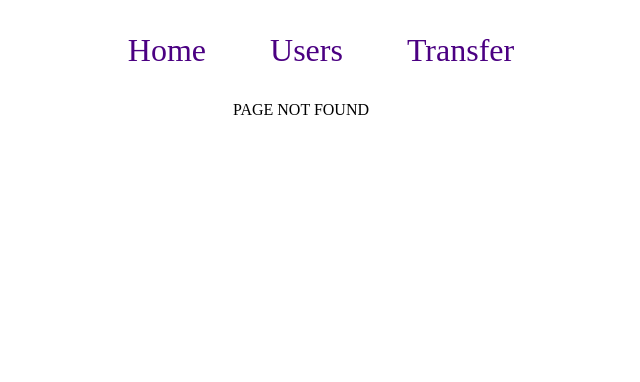
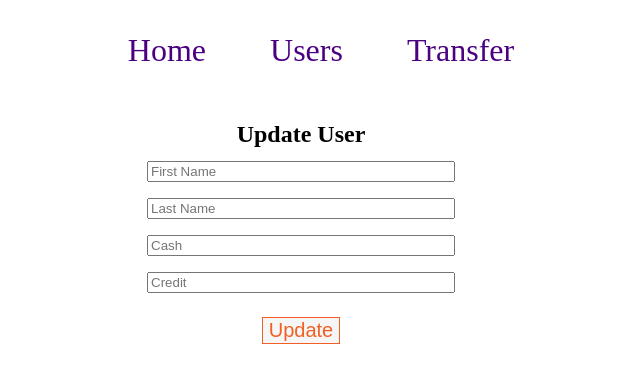
Before and after one commit to Justy031090/React-Node.js-deploy-API, a React (Create React App) app in the folder client/: page /api/users/update/1 in a window 1280 px wide. Before the commit this address had no page. Shown: the top 382 px of the page, without its empty margins (339-979 px from the left). Built offline with nearby package versions, Linux system fonts and the light colour scheme.

Commit message:
update user, deleteuser added

```diff
--- a/client/src/App.css
+++ b/client/src/App.css
@@ -3,6 +3,7 @@
     flex-direction: column;
     align-items: center;
     justify-content: center;
+    text-align: center;
 }
 .form {
     display: flex;
@@ -17,9 +18,21 @@ button {
     color: #f25f24;
     border: #f25f24 solid 1px;
 }
+button:hover {
+    cursor: pointer;
+    background-color: #f25f24;
+    color: #f6f6f6;
+}
 h2 {
     margin-bottom: 0.3rem;
 }
 .main-btn {
     font-size: 2.5rem;
 }
+.user-btn {
+    display: flex;
+}
+input {
+    margin: 0.5rem;
+    width: 300px;
+}
--- a/client/src/App.js
+++ b/client/src/App.js
@@ -6,7 +6,7 @@ import Transfer from './components/Transfer';
 import NotFound from './components/NotFound';
 import Users from './components/Users';
 import User from './components/User';
-
+import Update from './components/Update';
 function App() {
     return (
         <Router>
@@ -16,6 +16,7 @@ function App() {
                 <Route path="/api/users" element={<Users />} />
                 <Route path="/api/user/:id" element={<User />} />
                 <Route path="/api/users/transfer" element={<Transfer />} />
+                <Route path="/api/users/update/:id" element={<Update />} />
                 <Route path="*" element={<NotFound />} />
             </Routes>
         </Router>
--- a/client/src/components/Transfer.jsx
+++ b/client/src/components/Transfer.jsx
@@ -1,11 +1,18 @@
-import React, { Fragment, useState } from 'react';
+import React, { useState } from 'react';
 import axios from 'axios';
 
 const Transfer = () => {
     const [transfer, setTransfer] = useState({ from: '', to: '', amount: '' });
     const { from, to, amount } = transfer;
+
     const onChange = (e) => {
-        setTransfer({ ...transfer, [e.target.name]: Number(e.target.value) });
+        if ([e.target.name === 'amount']) {
+            setTransfer({
+                ...transfer,
+                [e.target.name]: Number(e.target.value),
+            });
+        }
+        setTransfer({ ...transfer, [e.target.name]: e.target.value });
     };
     const onSubmit = async (e) => {
         e.preventDefault();
@@ -28,7 +35,6 @@ const Transfer = () => {
         setTransfer({ from: '', to: '', amount: '' });
     };
     return (
-        <Fragment>
         <div className="container">
             <h2 className="transfer-header">Transfer Money</h2>
             <form className="transfer-form" onSubmit={(e) => onSubmit(e)}>
@@ -64,7 +70,6 @@ const Transfer = () => {
                 </div>
             </form>
         </div>
-        </Fragment>
     );
 };
 
--- /dev/null
+++ b/client/src/components/Update.jsx
@@ -0,0 +1,106 @@
+import React, { useState } from 'react';
+import { useParams } from 'react-router-dom';
+import axios from 'axios';
+
+const Update = () => {
+    const [msg, setMsg] = useState('');
+    const [err, setErr] = useState('');
+    const [update, setUpdate] = useState({
+        firstName: '',
+        lastName: '',
+        credit: '',
+        cash: '',
+    });
+    const params = useParams();
+    const { firstName, lastName, credit, cash } = update;
+
+    const onChange = (e) => {
+        if ([e.target.name === 'amount'] || [e.target.name === 'credit']) {
+            setUpdate({
+                ...update,
+                [e.target.name]: Number(e.target.value),
+            });
+        }
+        setUpdate({ ...update, [e.target.name]: e.target.value });
+    };
+    const onSubmit = async (e) => {
+        e.preventDefault();
+        setErr('');
+        setMsg('');
+        if (!firstName && !lastName && !credit && !cash)
+            return setErr('Must fill at least one field');
+        try {
+            const config = {
+                headers: {
+                    'Content-Type': 'application/json',
+                },
+            };
+            const body = update;
+            const res = await axios.patch(
+                `http://localhost:5000/api/users/${params.id}`,
+                body,
+                config
+            );
+            console.log(res.data);
+            setMsg('User Updated');
+        } catch (e) {
+            setErr(e.response.data);
+        }
+        setUpdate({
+            firstName: '',
+            lastName: '',
+            credit: '',
+            cash: '',
+        });
+    };
+    return (
+        <div className="container">
+            <h2 className="update-header">Update User</h2>
+            <form className="update-form" onSubmit={(e) => onSubmit(e)}>
+                <div className="form-group">
+                    <input
+                        type="text"
+                        placeholder="First Name"
+                        name="firstName"
+                        onChange={(e) => onChange(e)}
+                        value={firstName}
+                    />
+                </div>
+                <div className="form-group">
+                    <input
+                        type="text"
+                        placeholder="Last Name"
+                        name="lastName"
+                        onChange={(e) => onChange(e)}
+                        value={lastName}
+                    />
+                </div>
+                <div className="form-group">
+                    <input
+                        type="number"
+                        placeholder="Cash"
+                        name="cash"
+                        onChange={(e) => onChange(e)}
+                        value={cash}
+                    />
+                </div>
+                <div className="form-group">
+                    <input
+                        type="number"
+                        placeholder="Credit"
+                        name="credit"
+                        onChange={(e) => onChange(e)}
+                        value={credit}
+                    />
+                </div>
+                <div className="form-group">
+                    <button type="submit">Update</button>
+                </div>
+            </form>
+            {msg && <h2 style={{ color: 'red' }}>{msg}</h2>}
+            {err && <h2 style={{ color: 'red' }}>{err}</h2>}
+        </div>
+    );
+};
+
+export default Update;
--- a/client/src/components/User.jsx
+++ b/client/src/components/User.jsx
@@ -1,11 +1,13 @@
-import React, { useState, useEffect, Fragment } from 'react';
-import { useParams } from 'react-router-dom';
+import React, { useState, useEffect } from 'react';
+import { useParams, useNavigate } from 'react-router-dom';
 import axios from 'axios';
 
 const User = () => {
     const [user, setUser] = useState({});
+    const [err, setErr] = useState('');
     const params = useParams();
-    const { cash, credit, firstName, lastName, created, email } = user;
+    const navigate = useNavigate();
+    const { cash, credit, firstName, lastName, created, email, _id } = user;
     useEffect(() => {
         const getData = async () => {
             try {
@@ -16,7 +18,6 @@ const User = () => {
                 };
                 const res = await axios.get(
                     `http://localhost:5000/api/users/${params.id}`,
-
                     config
                 );
                 setUser(res.data);
@@ -28,6 +29,15 @@ const User = () => {
             getData();
         }
     }, [params.id, user]);
+
+    const deleteUser = async () => {
+        try {
+            await axios.delete(`http://localhost:5000/api/users/${params.id}`);
+            navigate('/api/users');
+        } catch (e) {
+            setErr(e.response);
+        }
+    };
     const render = () => {
         return (
             <div className="container">
@@ -38,10 +48,23 @@ const User = () => {
                 <span>Credit: {credit}</span>
                 <span>Cash: {cash}</span>
                 <span>Member Since: {created}</span>
+                <div className="user-btn">
+                    <button onClick={(e) => deleteUser()}>Delete User</button>
+                    <button
+                        onClick={(e) => navigate(`/api/users/update/${_id}`)}
+                    >
+                        Change Details
+                    </button>
+                </div>
             </div>
         );
     };
-    return <Fragment>{user && render()}</Fragment>;
+    return (
+        <div className="container">
+            {user && render()}
+            {err && <h2 style={{ color: 'red' }}> {err}</h2>}
+        </div>
+    );
 };
 
 export default User;
```
Lines whose indentation alone changed are shown as unchanged.
